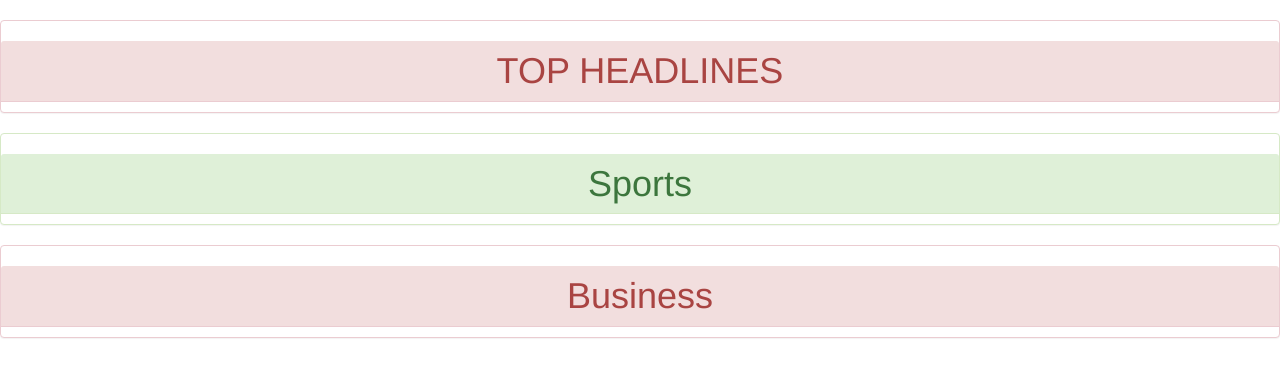
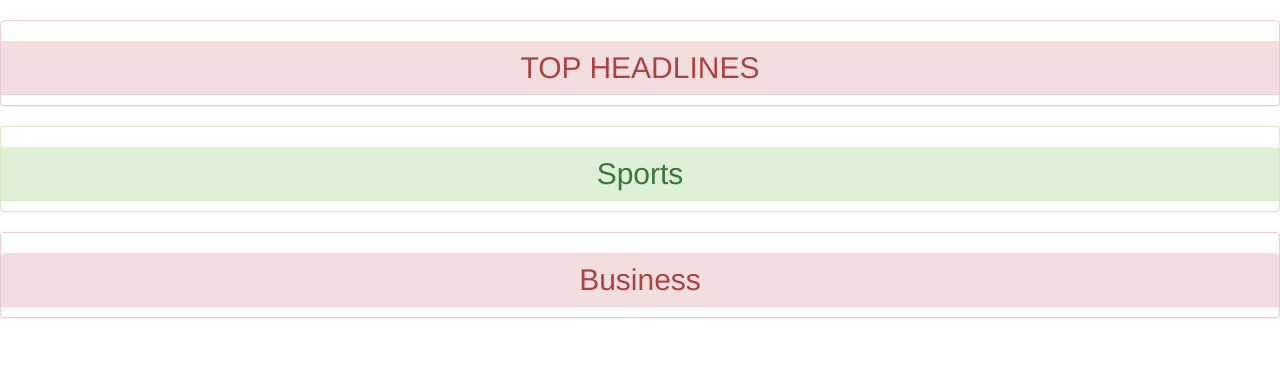
Before and after one commit to NyururuKelvin/newsApp, a Python web app: template app/templates/index.html in a window 1280 px wide. Shown: the part 86-463 px from the top of the page. Run offline with Jinja, Linux system fonts and the light colour scheme; the template is opened without the code that fills it, so the values that code supplies are empty; some libraries are stand-ins or nearby versions.

Commit message:
my commit add styling

```diff
--- a/app/main/views.py
+++ b/app/main/views.py
@@ -6,6 +6,7 @@ from ..request import get_sources, get_article,search_for_article
 @main.route('/')
 def index():
     # articles=get_article(source_id)
+    articles=get_article('source_id')
     sport=search_for_article('sports')
     business=search_for_article('business')
     sources=get_sources()
@@ -16,7 +17,7 @@ def index():
     if search:
         return redirect(url_for('main.search',article_name=search))
     else:
-        return render_template('index.html',sports=sport,business=business,sources=sources)
+        return render_template('index.html',articles=articles,sports=sport,business=business,sources=sources)
 
 
 @main.route('/sports')
--- a/app/static/css/index.css
+++ b/app/static/css/index.css
@@ -15,6 +15,6 @@
     text-align: center;
     margin-right: 30px;
 }
-h1{
+h2{
     text-align: center;
 }
--- a/app/templates/index.html
+++ b/app/templates/index.html
@@ -9,21 +9,21 @@
 
 {% block content%}
 <div class="panel panel-danger">
-    <h1 class="my-4 panel-heading">TOP HEADLINES</h1>
+    <h2 class="my-4 panel-heading">TOP HEADLINES</h2>
 
     <ul>
     {{macro.displaySources(articles)}}
     </ul>
 </div>
 <div class="panel panel-success">
-    <h1 class="my-4 panel-heading">Sports</h1>
+    <h2 class="my-4 panel-heading">Sports</h1>
 
     <ul>
     {{macro.displaySources(sports)}}
     </ul>
 </div>
 <div class="panel panel-danger">
-    <h1 class="my-4 panel-heading">Business</h1>
+    <h2 class="my-4 panel-heading">Business</h1>
 
     <ul>
     {{macro.displaySources(business)}}
```
